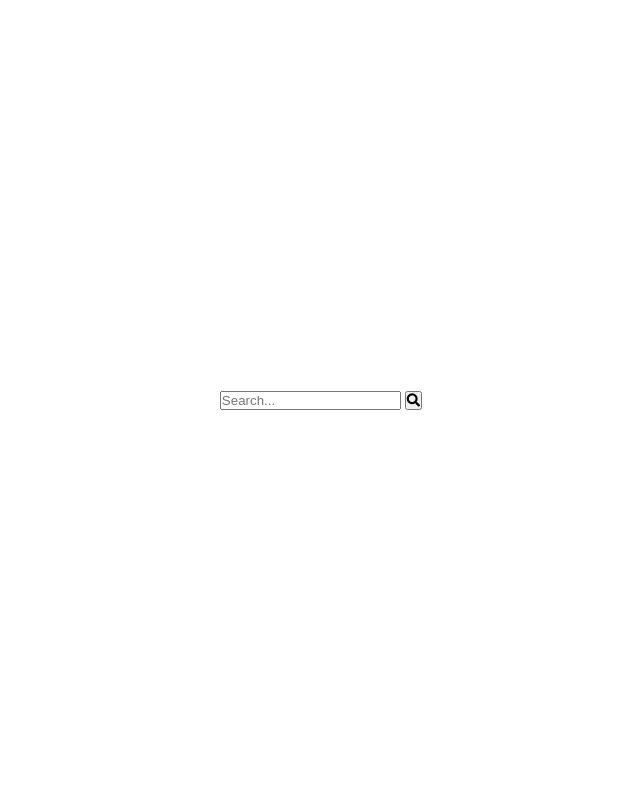
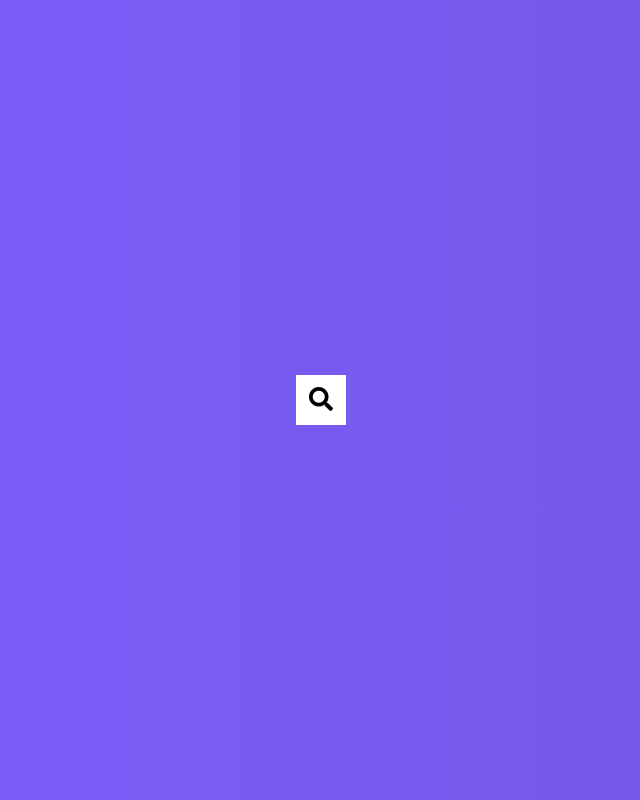
Before and after one commit to freako-cmd/hiddensearch-widget, a plain HTML site: page src/index.html in a window 1280 px wide. Shown: the whole page, without its empty margins (319-959 px from the left). Drawn offline with Linux system fonts and the light colour scheme.

Commit message:
added style

```diff
--- a/src/style.css
+++ b/src/style.css
@@ -11,11 +11,52 @@ html {
 }
 
 body {
+  background-image: linear-gradient(90deg, #7d5fff, #7158e2);
   font-size: 1.6rem;
   display: flex;
-  flex-direction: column;
   justify-content: center;
   align-items: center;
   height: 100vh;
   font-family: "Roboto", sans-serif;
 }
+
+.search {
+  position: relative;
+  height: 50px;
+}
+
+.search .input {
+  background-color: #fff;
+  border: 0;
+  font-size: 18px;
+  padding: 15px;
+  height: 50px;
+  width: 50px;
+  transition: width 0.3s ease;
+}
+
+.btn {
+  background-color: #fff;
+  border: 0;
+  cursor: pointer;
+  font-size: 24px;
+  position: absolute;
+  top: 0px;
+  left: 0px;
+  height: 50px;
+  width: 50px;
+  transition: transform 0.3s ease;
+}
+
+.btn:focus,
+.input:focus {
+  outline: none;
+}
+
+.search.active .input {
+  width: 200px;
+}
+
+.search.active .btn {
+  transform: translateX(198px);
+}
```
